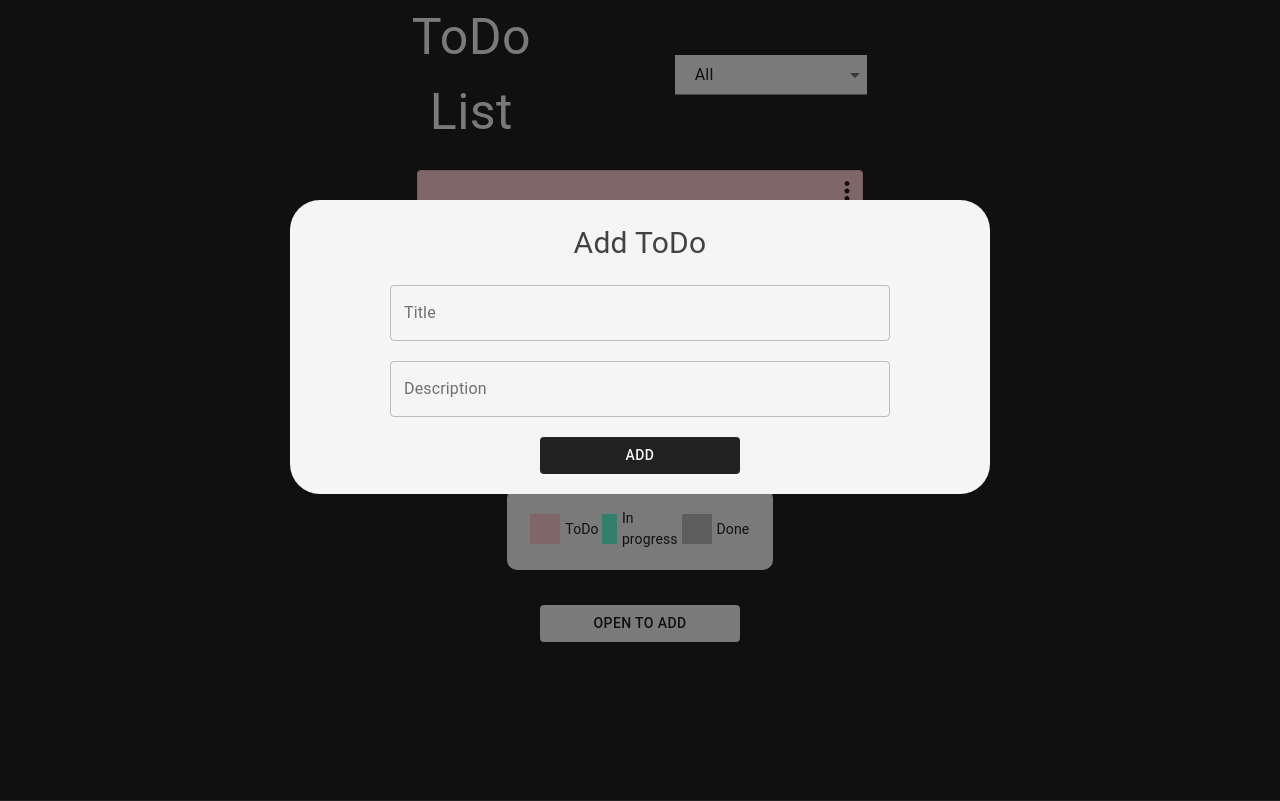
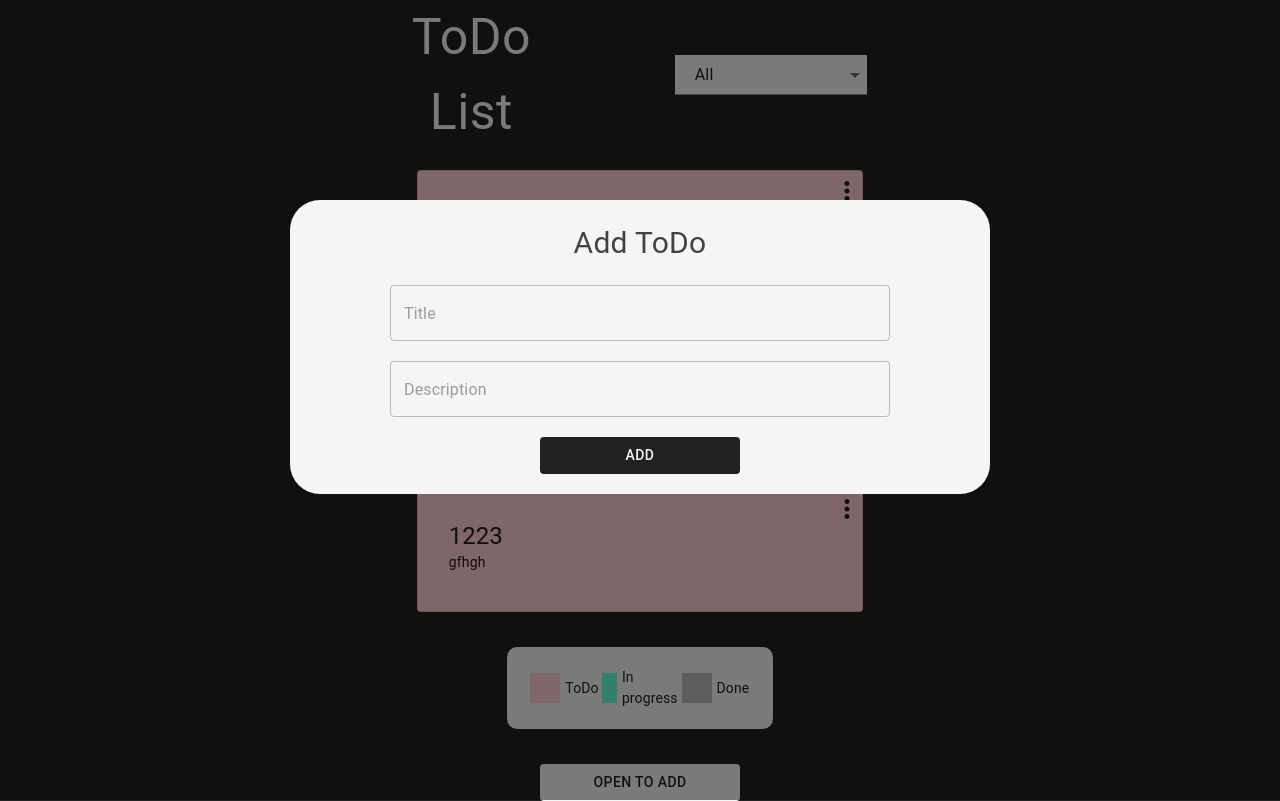
Before and after one commit to PolinaRaguilo/TodoList, a React (Create React App) app: page / in a window 1280 px wide. Both pictures are taken after a click on the button "OPEN TO ADD". Built offline with nearby package versions, Linux system fonts and the light colour scheme; data requests are answered from the project's data file.

Commit message:
Deleted item from json-server

```diff
--- a/db/db.json
+++ b/db/db.json
@@ -11,7 +11,12 @@
       "title": "Write an essay",
       "description": "Write 2 essay about our country",
       "state": "ToDo"
+    },
+    {
+      "id": "Sj2Dn",
+      "state": "ToDo",
+      "title": "1223",
+      "description": "gfhgh"
     }
-
   ]
 }
--- a/src/components/add-form/add-form.js
+++ b/src/components/add-form/add-form.js
@@ -104,7 +104,7 @@ const AddForm = ({ addItem }) => {
           <Typography className={classes.title}>Add ToDo</Typography>
           <form className={classes.root} onSubmit={onAddHandler}>
             <TextField
-              label="Title"
+              placeholder="Title"
               variant="outlined"
               className={classes.input}
               name="title"
@@ -113,7 +113,7 @@ const AddForm = ({ addItem }) => {
             />
 
             <TextField
-              label="Description"
+              placeholder="Description"
               multiline
               variant="outlined"
               name="description"
--- a/src/components/card-todo/Card-todo.js
+++ b/src/components/card-todo/Card-todo.js
@@ -17,7 +17,8 @@ import { useState } from 'react';
 import MoreVertIcon from '@material-ui/icons/MoreVert';
 import ModalWrapper from '../modal/Modal';
 import MenuCard from '../menu/menu';
-import { DONE, IN_PROGRESS, TODO } from '../../config/constants';
+import { DB_URL, DONE, IN_PROGRESS, TODO } from '../../config/constants';
+import axios from 'axios';
 
 const useStyles = makeStyles({
   root: {
@@ -144,13 +145,14 @@ const CardTodo = ({ items, setItems, item }) => {
     setOpenState(false);
   };
 
-  const onDelete = (id) => {
-    setItems([...items.filter((item) => item.id !== id)]);
-  };
-
-  const onDeleteHanlder = () => {
-    onDelete(item.id);
-    setOpenDelete(false);
+  const onDelete = async () => {
+    try {
+      await axios.delete(`${DB_URL}/items/${item.id}`);
+      setItems([...items.filter((todo) => todo.id !== item.id)]);
+      setOpenDelete(false);
+    } catch (err) {
+      console.log(err);
+    }
   };
 
   const stateClass = () => {
@@ -184,16 +186,18 @@ const CardTodo = ({ items, setItems, item }) => {
           </Container>
         </CardContent>
       </Card>
+
       <MenuCard
         isOpen={menu}
         onCloseMenu={handleCloseMenu}
         openDelete={onOpenHandlerDelete}
         openState={onOpenHandlerState}
       />
+
       <ModalWrapper isOpen={openDelete} close={onCloseHandlerDelete}>
         <Typography className={classes.modal__title}>Are you sure?</Typography>
         <Container className={classes.btn__wrapper}>
-          <Button className={classes.btn__modal} onClick={onDeleteHanlder}>
+          <Button className={classes.btn__modal} onClick={onDelete}>
             Yes
           </Button>
           <Button className={classes.btn__modal} onClick={onCloseHandlerDelete}>
@@ -201,6 +205,7 @@ const CardTodo = ({ items, setItems, item }) => {
           </Button>
         </Container>
       </ModalWrapper>
+
       <Dialog
         disableBackdropClick
         disableEscapeKeyDown
```
